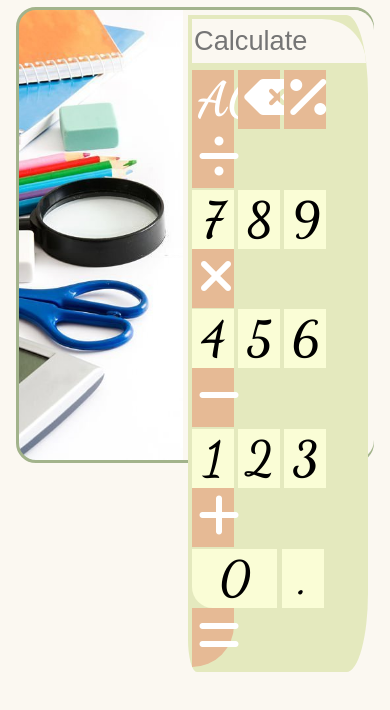
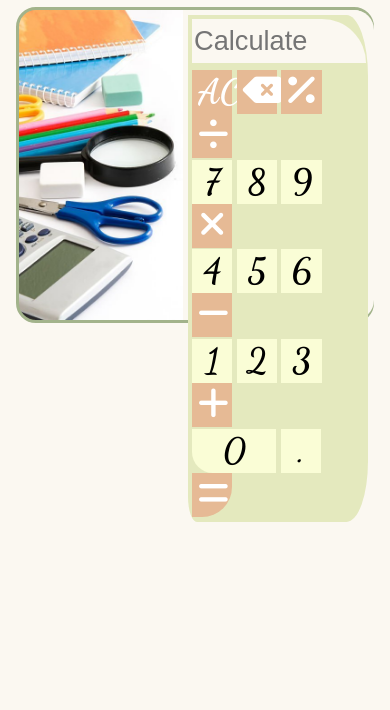
Before and after one commit to interninedureka/Calculator, a plain HTML site: page index.html in a window 390 px wide. Shown: the part 84-794 px from the top of the page. Drawn offline with Linux system fonts and the light colour scheme.

Commit message:
Calculator

```diff
--- a/styles.css
+++ b/styles.css
@@ -132,3 +132,410 @@ i {
   border-radius: 0 0 0 21px;
   width: 49.6%;
 }
+
+@media (max-width: 1196px) {
+  .calculator-img-div {
+    height: 440px;
+  }
+
+  .calculator-main-div {
+    height: 440px;
+  }
+
+  .clear,
+  .backspace,
+  .percentage,
+  .divide,
+  .multiply,
+  .subtract,
+  .addition,
+  .is-equals-to {
+    width: 24.3%;
+  }
+
+  .num-1,
+  .num-2,
+  .num-3,
+  .num-4,
+  .num-5,
+  .num-6,
+  .num-7,
+  .num-8,
+  .num-9,
+  .dot {
+    width: 24.3%;
+  }
+}
+
+@media (max-width: 1064px) {
+  .calculator-img-div {
+    height: 430px;
+  }
+
+  .calculator-main-div {
+    height: 430px;
+  }
+
+  .num-0 {
+    border-radius: 0 0 0 21px;
+    width: 49%;
+  }
+}
+
+@media (max-width: 1026px) {
+  .calculator-img-div {
+    height: 420px;
+  }
+
+  .calculator-main-div {
+    height: 420px;
+  }
+
+  .clear,
+  .backspace,
+  .percentage,
+  .divide,
+  .multiply,
+  .subtract,
+  .addition,
+  .is-equals-to {
+    width: 24.2%;
+  }
+
+  .num-1,
+  .num-2,
+  .num-3,
+  .num-4,
+  .num-5,
+  .num-6,
+  .num-7,
+  .num-8,
+  .num-9,
+  .dot {
+    width: 24.2%;
+  }
+}
+
+@media (max-width: 902px) {
+  .calculator-img-div {
+    height: 400px;
+  }
+
+  .calculator-main-div {
+    height: 400px;
+  }
+
+  button {
+    background-color: #FAFDD6;
+    border: none;
+    font-size: 2.8rem;
+    font-family: 'Dancing Script', cursive;
+  }
+
+  i {
+    font-size: 2.8rem;
+  }
+
+  .clear,
+  .backspace,
+  .percentage,
+  .divide,
+  .multiply,
+  .subtract,
+  .addition,
+  .is-equals-to {
+    width: 24.1%;
+  }
+
+  .is-equals-to {
+    border-radius: 0 0 32px 0;
+  }
+
+  .num-1,
+  .num-2,
+  .num-3,
+  .num-4,
+  .num-5,
+  .num-6,
+  .num-7,
+  .num-8,
+  .num-9,
+  .dot {
+    width: 24.1%;
+  }
+}
+
+@media (max-width: 805px) {
+  .calculator-img-div {
+    height: 390px;
+  }
+
+  .calculator-main-div {
+    height: 390px;
+  }
+
+  .clear,
+  .backspace,
+  .percentage,
+  .divide,
+  .multiply,
+  .subtract,
+  .addition,
+  .is-equals-to {
+    width: 24%;
+  }
+
+  .is-equals-to {
+    border-radius: 0 0 32px 0;
+  }
+
+  .num-1,
+  .num-2,
+  .num-3,
+  .num-4,
+  .num-5,
+  .num-6,
+  .num-7,
+  .num-8,
+  .num-9,
+  .dot {
+    width: 24%;
+  }
+}
+
+@media (max-width: 725px) {
+  .calculator-img-div {
+    height: 360px;
+  }
+
+  .calculator-main-div {
+    height: 360px;
+  }
+
+  button {
+    background-color: #FAFDD6;
+    border: none;
+    font-size: 2.6rem;
+    font-family: 'Dancing Script', cursive;
+  }
+
+  i {
+    font-size: 2.6rem;
+  }
+
+  .clear,
+  .backspace,
+  .percentage,
+  .divide,
+  .multiply,
+  .subtract,
+  .addition,
+  .is-equals-to {
+    width: 23.9%;
+  }
+
+  .is-equals-to {
+    border-radius: 0 0 30px 0;
+  }
+
+  .num-1,
+  .num-2,
+  .num-3,
+  .num-4,
+  .num-5,
+  .num-6,
+  .num-7,
+  .num-8,
+  .num-9,
+  .dot {
+    width: 23.9%;
+  }
+}
+
+@media (max-width: 658px) {
+  .calculator-img-div {
+    height: 350px;
+  }
+
+  .calculator-main-div {
+    height: 350px;
+  }
+
+  button {
+    background-color: #FAFDD6;
+    border: none;
+    font-size: 2.5rem;
+    font-family: 'Dancing Script', cursive;
+  }
+
+  i {
+    font-size: 2.5rem;
+  }
+
+  .clear,
+  .backspace,
+  .percentage,
+  .divide,
+  .multiply,
+  .subtract,
+  .addition,
+  .is-equals-to {
+    width: 23.8%;
+  }
+
+  .is-equals-to {
+    border-radius: 0 0 30px 0;
+  }
+
+  .num-1,
+  .num-2,
+  .num-3,
+  .num-4,
+  .num-5,
+  .num-6,
+  .num-7,
+  .num-8,
+  .num-9,
+  .dot {
+    width: 23.8%;
+  }
+}
+
+@media (max-width: 605px) {
+  .calculator-img-div {
+    height: 340px;
+  }
+
+  .calculator-main-div {
+    height: 340px;
+  }
+
+  button {
+    background-color: #FAFDD6;
+    border: none;
+    font-size: 2.4rem;
+    font-family: 'Dancing Script', cursive;
+  }
+
+  i {
+    font-size: 2.4rem;
+  }
+
+  .clear,
+  .backspace,
+  .percentage,
+  .divide,
+  .multiply,
+  .subtract,
+  .addition,
+  .is-equals-to {
+    width: 23.7%;
+  }
+
+  .is-equals-to {
+    border-radius: 0 0 30px 0;
+  }
+
+  .num-1,
+  .num-2,
+  .num-3,
+  .num-4,
+  .num-5,
+  .num-6,
+  .num-7,
+  .num-8,
+  .num-9,
+  .dot {
+    width: 23.7%;
+  }
+}
+
+@media (max-width: 560px) {
+  .calculator-img-div {
+    height: 320px;
+  }
+
+  .calculator-main-div {
+    height: 320px;
+  }
+
+  button {
+    background-color: #FAFDD6;
+    border: none;
+    font-size: 2.3rem;
+    font-family: 'Dancing Script', cursive;
+  }
+
+  i {
+    font-size: 2.3rem;
+  }
+
+  .clear,
+  .backspace,
+  .percentage,
+  .divide,
+  .multiply,
+  .subtract,
+  .addition,
+  .is-equals-to {
+    width: 23.6%;
+  }
+
+  .num-1,
+  .num-2,
+  .num-3,
+  .num-4,
+  .num-5,
+  .num-6,
+  .num-7,
+  .num-8,
+  .num-9,
+  .dot {
+    width: 23.6%;
+  }
+}
+
+@media (max-width: 520px) {
+  .calculator-img-div {
+    height: 310px;
+  }
+
+  .calculator-main-div {
+    height: 310px;
+  }
+
+  button {
+    background-color: #FAFDD6;
+    border: none;
+    font-size: 2.2rem;
+    font-family: 'Dancing Script', cursive;
+  }
+
+  i {
+    font-size: 2.2rem;
+  }
+
+  .clear,
+  .backspace,
+  .percentage,
+  .divide,
+  .multiply,
+  .subtract,
+  .addition,
+  .is-equals-to {
+    width: 23.5%;
+  }
+
+  .num-1,
+  .num-2,
+  .num-3,
+  .num-4,
+  .num-5,
+  .num-6,
+  .num-7,
+  .num-8,
+  .num-9,
+  .dot {
+    width: 23.5%;
+  }
+}
```
